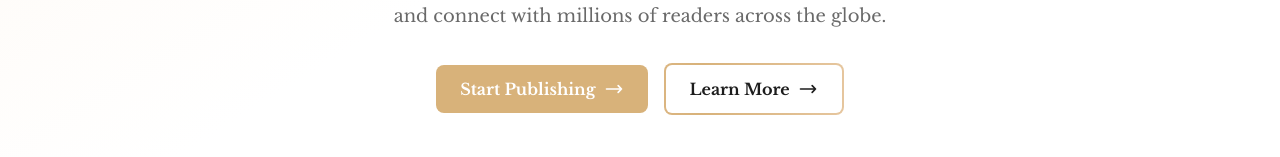
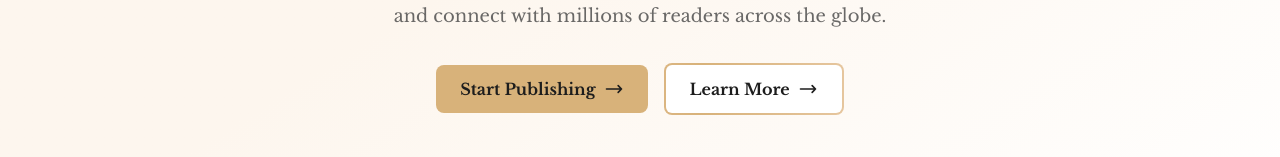
Before and after one commit to Johnfavour-maidu/statement-publications, a Next.js app in the folder apps/publications/: page / in a window 1280 px wide. Shown: the part 531-688 px from the top of the page. Built offline with nearby package versions, Linux system fonts and the light colour scheme; no server answers; a web font is replaced by a local one.

Commit message:
Hero faded brown background, button text to charcoal

```diff
--- a/apps/publications/src/app/page.tsx
+++ b/apps/publications/src/app/page.tsx
@@ -282,7 +282,7 @@ export default function Home() {
   return (
     <div className="overflow-hidden">
       {/* ── Hero ─────────────────────────────────────────── */}
-      <section className="relative min-h-screen w-full overflow-hidden bg-gradient-to-br from-[#FDF6EE] via-white to-white">
+      <section className="relative min-h-screen w-full overflow-hidden bg-gradient-to-br from-[#FDF6EE] via-[#FDF6EE] to-white">
 
         {/* Centered text */}
         <div className="relative z-10 mx-auto max-w-7xl px-4 sm:px-6 lg:px-8 min-h-screen flex items-center justify-center pt-40 lg:pt-48">
@@ -332,7 +332,7 @@ export default function Home() {
             >
               <Link
                 href="/register"
-                className="inline-flex items-center gap-2 rounded-lg px-6 py-3 text-base font-semibold text-white transition-all hover:shadow-lg"
+                className="inline-flex items-center gap-2 rounded-lg px-6 py-3 text-base font-semibold text-charcoal transition-all hover:shadow-lg"
                 style={{ fontFamily: "var(--font-libre)", backgroundColor: "#D8B27A" }}
               >
                 Start Publishing
```
